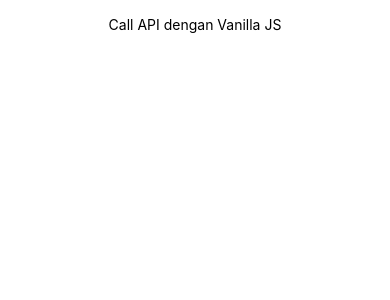
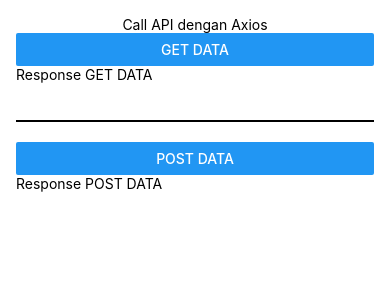
Before and after one commit to johnvees/BasicRN, a React Native app: screen / in a window 390 px wide. Shown: the top 300 px of the page. Built offline with nearby package versions, Linux system fonts and the light colour scheme; no server answers.

Commit message:
Call API with Axios

```diff
--- a/package.json
+++ b/package.json
@@ -10,6 +10,7 @@
     "lint": "eslint ."
   },
   "dependencies": {
+    "axios": "^0.24.0",
     "react": "17.0.2",
     "react-native": "0.66.3",
     "react-native-svg": "^12.1.1",
--- a/src/App.js
+++ b/src/App.js
@@ -11,6 +11,7 @@
 import ReactNativeSvg from './pages/ReactNativeSvg';
 import BasicJavascript from './pages/BasicJavascript';
 import CallAPIVanilla from './pages/CallAPIVanilla';
+import CallAPIAxios from './pages/CallAPIAxios';
 
 const App = () => {
   const [isShow, SetIsShow] = useState(true);
@@ -31,7 +32,8 @@
         {/* <Communication /> */}
         {/* <ReactNativeSvg /> */}
         {/* <BasicJavascript /> */}
-        <CallAPIVanilla />
+        {/* <CallAPIVanilla /> */}
+        <CallAPIAxios />
       </ScrollView>
     </View>
   );
--- /dev/null
+++ b/src/pages/CallAPIAxios/index.js
@@ -0,0 +1,87 @@
+import axios, * as others from 'axios';
+import React, {useEffect, useState} from 'react';
+import {Button, Image, StyleSheet, Text, View} from 'react-native';
+
+const CallAPIAxios = () => {
+  const [dataUser, setDataUser] = useState({
+    avatar: '',
+    email: '',
+    first_name: '',
+    last_name: '',
+  });
+
+  const [dataJob, setDataJob] = useState({
+    name: '',
+    job: '',
+  });
+
+  const axios = require('axios');
+
+  const getData = () => {
+    // fetch('https://reqres.in/api/users/2')
+    //   .then(response => response.json())
+    //   .then(json => {
+    //     console.log(json);
+    //     setDataUser(json.data);
+    //   });
+    axios
+      .get('https://reqres.in/api/users/2')
+      .then(result => {
+        setDataUser(result.data.data);
+      })
+      .catch(err => console.log('err: ', err));
+  };
+
+  const postData = () => {
+    const dataForAPI = {
+      name: 'morpheus',
+      job: 'leader',
+    };
+
+    axios
+      .post('https://reqres.in/api/users', dataForAPI)
+      .then(result => {
+        setDataJob(result.data);
+      })
+      .catch(err => console.log('err: ', err));
+  };
+
+  return (
+    <View style={styles.container}>
+      <Text style={styles.textTitle}>Call API dengan Axios</Text>
+      <Button title="GET DATA" onPress={getData} />
+      <Text>Response GET DATA</Text>
+      {dataUser.avatar.length > 0 && (
+        <Image source={{uri: dataUser.avatar}} style={styles.avatar} />
+      )}
+      <Text>{`${dataUser.first_name} ${dataUser.last_name}`}</Text>
+      <Text>{dataUser.email}</Text>
+      <View style={styles.line} />
+      <Button title="POST DATA" onPress={postData} />
+      <Text>Response POST DATA</Text>
+      <Text>{dataJob.name}</Text>
+      <Text>{dataJob.job}</Text>
+    </View>
+  );
+};
+
+export default CallAPIAxios;
+
+const styles = StyleSheet.create({
+  container: {
+    padding: 16,
+  },
+  textTitle: {
+    textAlign: 'center',
+  },
+  line: {
+    height: 2,
+    backgroundColor: 'black',
+    marginVertical: 20,
+  },
+  avatar: {
+    width: 50,
+    height: 50,
+    borderRadius: 50 / 2,
+  },
+});
--- a/src/pages/CallAPIVanilla/index.js
+++ b/src/pages/CallAPIVanilla/index.js
@@ -1,21 +1,58 @@
-import React, {useEffect} from 'react';
-import {StyleSheet, Text, View} from 'react-native';
+import React, {useEffect, useState} from 'react';
+import {Button, Image, StyleSheet, Text, View} from 'react-native';
 
 const CallAPIVanilla = () => {
+  const [dataUser, setDataUser] = useState({
+    avatar: '',
+    email: '',
+    first_name: '',
+    last_name: '',
+  });
+
+  const [dataJob, setDataJob] = useState({
+    name: '',
+    job: '',
+  });
   useEffect(() => {
     // Call API Method GET
     // fetch('https://reqres.in/api/users/2')
     //   .then(response => response.json())
     //   .then(json => console.log(json));
+    // Call API Method POST
+    // const dataForAPI = {
+    //   name: 'morpheus',
+    //   job: 'leader',
+    // };
+    // console.log('data object:', dataForAPI);
+    // console.log('data stringify:', JSON.stringify(dataForAPI));
+    // fetch('https://reqres.in/api/users', {
+    //   method: 'POST',
+    //   headers: {
+    //     'Content-Type': 'application/json',
+    //   },
+    //   body: JSON.stringify(dataForAPI),
+    // })
+    //   .then(response => response.json())
+    //   .then(json => {
+    //     console.log('post response: ', json);
+    //   });
+  }, []);
 
-    // Call API Method POST
+  const getData = () => {
+    fetch('https://reqres.in/api/users/2')
+      .then(response => response.json())
+      .then(json => {
+        console.log(json);
+        setDataUser(json.data);
+      });
+  };
+
+  const postData = () => {
     const dataForAPI = {
       name: 'morpheus',
       job: 'leader',
     };
 
-    console.log('data object:', dataForAPI);
-    console.log('data stringify:', JSON.stringify(dataForAPI));
     fetch('https://reqres.in/api/users', {
       method: 'POST',
       headers: {
@@ -26,11 +63,23 @@
       .then(response => response.json())
       .then(json => {
         console.log('post response: ', json);
+        setDataJob(json);
       });
-  }, []);
+  };
+
   return (
     <View style={styles.container}>
       <Text style={styles.textTitle}>Call API dengan Vanilla JS</Text>
+      <Button title="GET DATA" onPress={getData} />
+      <Text>Response GET DATA</Text>
+      <Image source={{uri: dataUser.avatar}} style={styles.avatar} />
+      <Text>{`${dataUser.first_name} ${dataUser.last_name}`}</Text>
+      <Text>{dataUser.email}</Text>
+      <View style={styles.line} />
+      <Button title="POST DATA" onPress={postData} />
+      <Text>Response POST DATA</Text>
+      <Text>{dataJob.name}</Text>
+      <Text>{dataJob.job}</Text>
     </View>
   );
 };
@@ -44,4 +93,14 @@
   textTitle: {
     textAlign: 'center',
   },
+  line: {
+    height: 2,
+    backgroundColor: 'black',
+    marginVertical: 20,
+  },
+  avatar: {
+    width: 50,
+    height: 50,
+    borderRadius: 50 / 2,
+  },
 });
```
Also changed, not shown: 1 other file (tests, documents, lock files or other folders).
